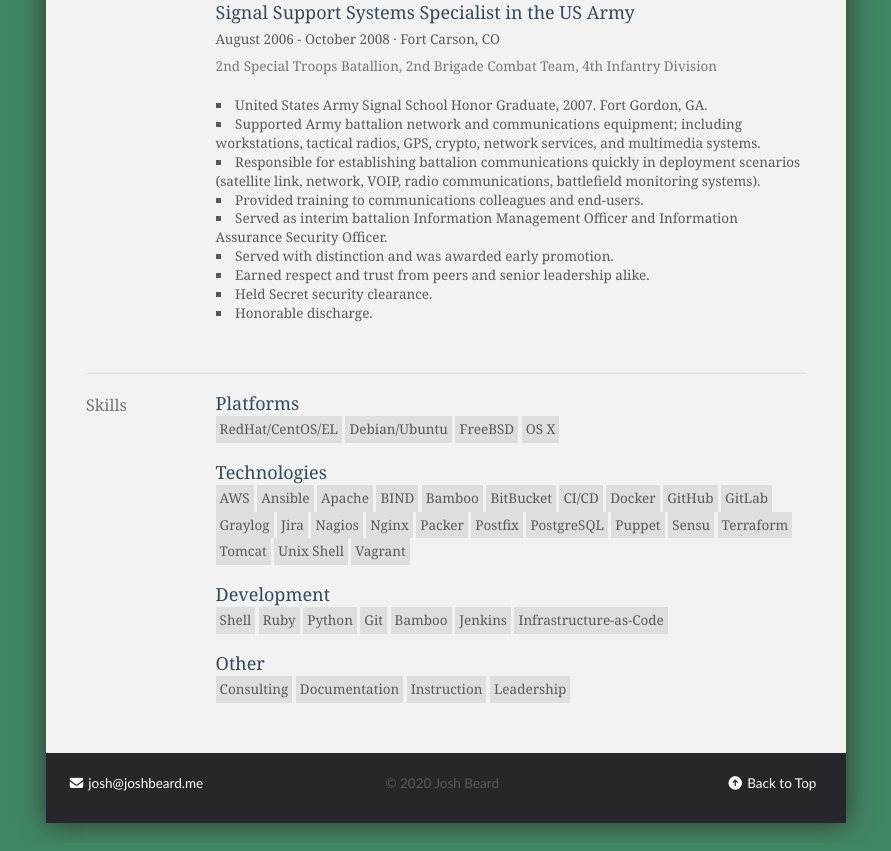
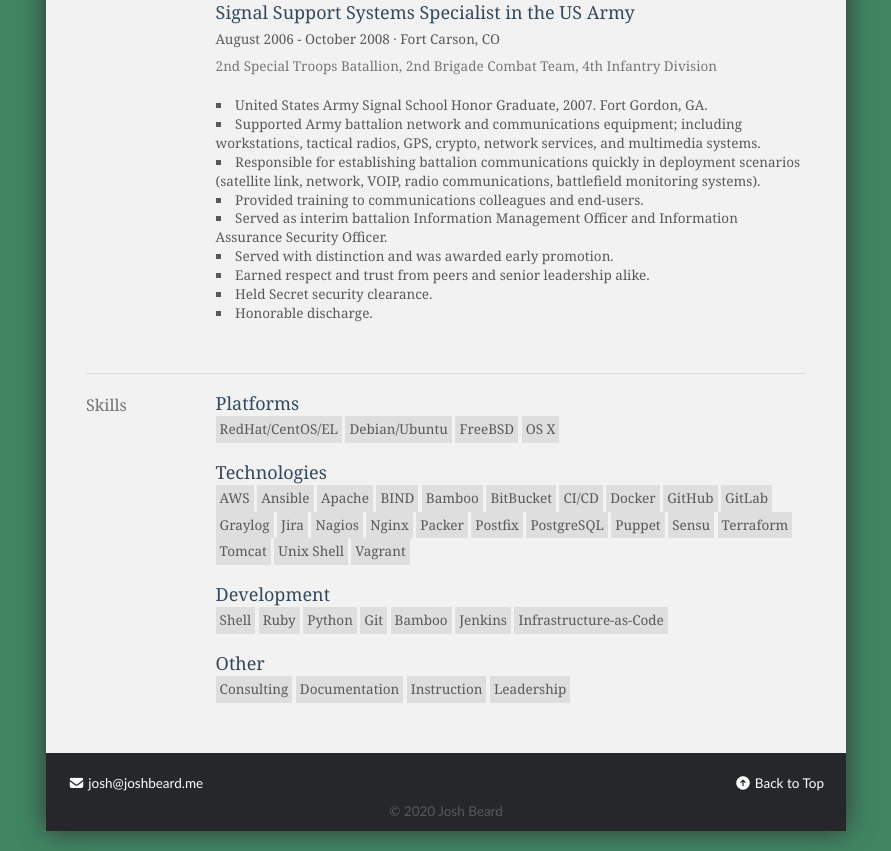
Before and after one commit to joshbeard/resume, a plain HTML site: page index.html in a window 1280 px wide. Shown: the part 1891-2742 px from the top of the page, without its empty margins (194-1085 px from the left). Drawn offline with Linux system fonts and the light colour scheme.

Commit message:
Style adjustments

```diff
--- a/index.html
+++ b/index.html
@@ -353,13 +353,13 @@
         <div class="contact">
           <a href="mailto:josh@joshbeard.me"><i class="fas fa-fw fa-envelope"></i> <span>josh@joshbeard.me</span></a>
         </div>
-        <div class="copyright">
-          <span>&copy; 2020 Josh Beard</span>
-        </div>
         <div class="top">
           <a href="#top"><i class="fas fa-fw fa-arrow-circle-up"></i> <span>Back to Top</span></a>
         </div>
       </div>
+      <div id="copyright">
+        <span>&copy; 2020 Josh Beard</span>
+      </div>
     </div>
   </body>
 </html>
--- a/style.css
+++ b/style.css
@@ -282,21 +282,17 @@ table.references td {
   width: auto;
 }
 
-#footer {
-  padding: 22px 22px 32px 22px;
+#footer, #copyright {
+  padding: 22px 22px 12px 22px;
 /*  border-top: 10px solid #1A68AB; */
 /*  background: #f7f7f7; */
   background: #26272A;
   font-family: 'Calibri', sans-serif;
 }
 
-#footer .contact, #footer .copyright, #footer .top {
+#footer .contact, #footer .top {
   float: left;
-  width: 33%;
-}
-
-#footer .copyright {
-  text-align: center;
+  width: 50%;
 }
 
 #footer .top {
@@ -317,6 +313,19 @@ table.references td {
   content: "";
   display: table;
   clear: both;
+}
+
+#copyright {
+  text-align: center;
+  background: #26272A;
+  padding: 0px 22px 12px 22px;
+}
+
+@media all and (max-width: 800px) {
+  #contactDetails ul li a {
+    font-size: 1.1em;
+    color: #e9dd83;
+  }
 }
 
 @media all and (min-width: 602px) and (max-width: 800px) {
@@ -389,6 +398,16 @@ table.references td {
     line-height: .8em;
     margin-bottom: 4px;
   }
+
+  #contactDetails {
+    font-size: 1.2em;
+  }
+
+  #contactDetails ul li a {
+    font-size: 1.2em;
+    color: #70ad8f;
+  }
+
 }
 
 @media print {
```
